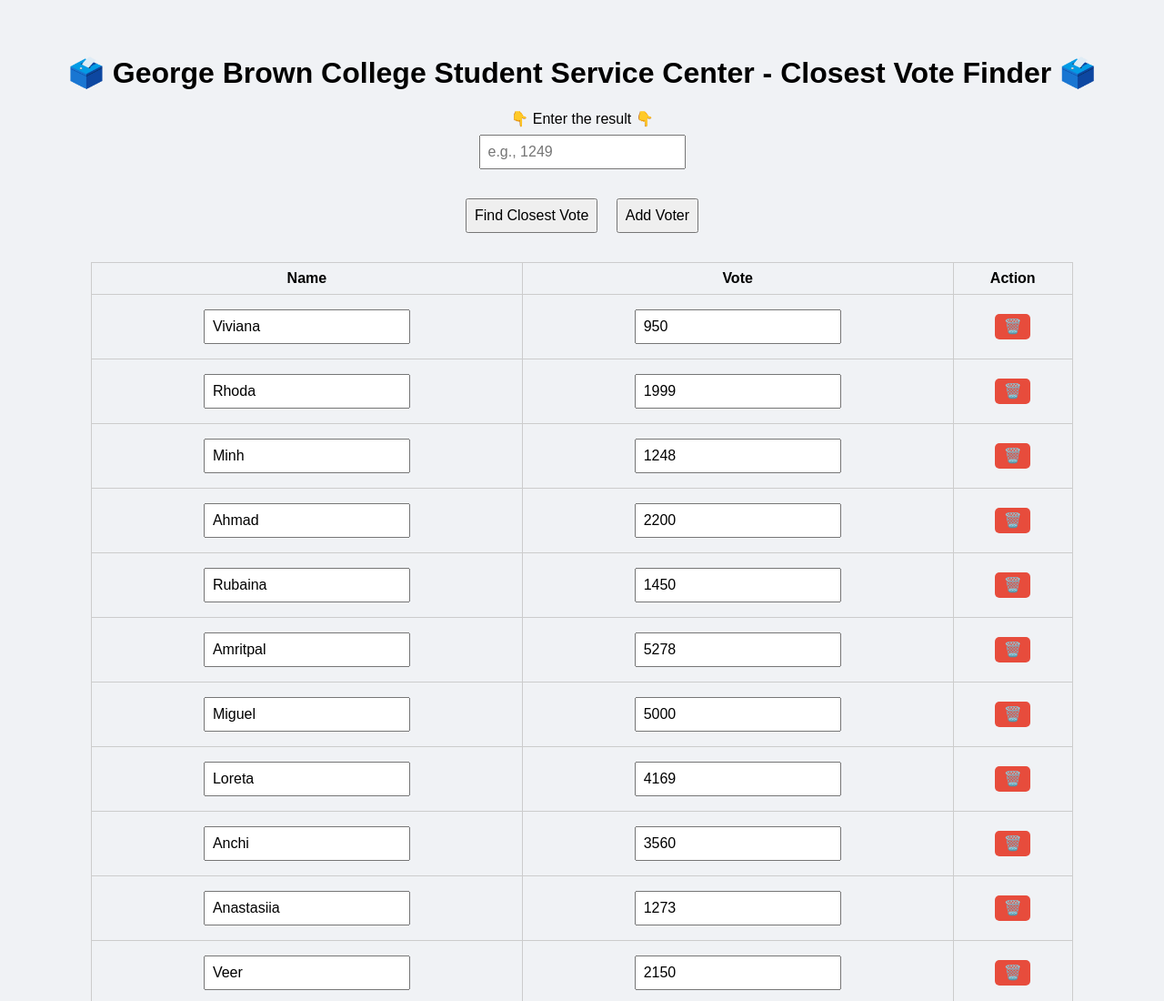
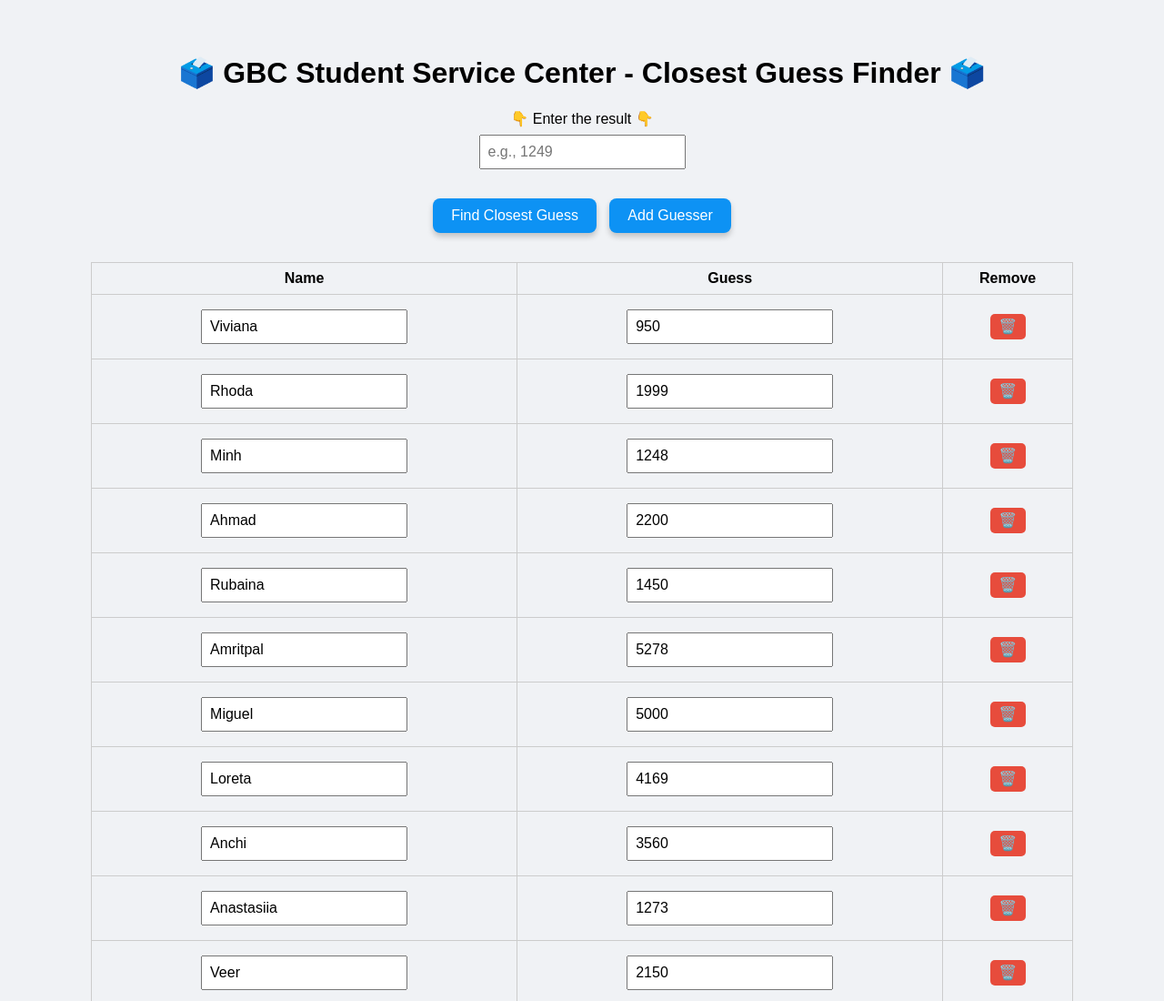
Before and after one commit to biradon/gbc-student-service-voting, a plain HTML site: page index.html in a window 1280 px wide. Shown: the top 1100 px of the page at 91% size. Drawn offline with Linux system fonts and the light colour scheme.

Commit message:
update UI

```diff
--- a/index.html
+++ b/index.html
@@ -3,7 +3,8 @@
 <head>
   <meta charset="UTF-8" />
   <meta name="viewport" content="width=device-width, initial-scale=1.0"/>
-  <title>Closest Vote Finder</title>
+  <title>GBC Student Service Guessing Game</title>
+  <link rel="icon" type="image/x-icon" href="favicon.ico">
   <style>
     body {
       font-family: Arial, sans-serif;
@@ -53,17 +54,36 @@
     .actions {
       margin: 1rem 0;
     }
+
+    .action-button {
+        background-color: #0D92F4; /* Bootstrap blue */
+        color: white;
+        padding: 10px 20px;
+        margin: 8px 5px;
+        border: none;
+        border-radius: 8px;
+        box-shadow: 0 4px 6px rgba(0, 0, 0, 0.2);
+        font-size: 16px;
+        cursor: pointer;
+        transition: all 0.2s ease-in-out;
+    }
+
+    .action-button:hover {
+        background-color: #0056b3;
+        transform: translateY(-2px);
+        box-shadow: 0 6px 12px rgba(0, 0, 0, 0.3);
+    }
   </style>
 </head>
 <body>
-  <h1>🗳️ George Brown College Student Service Center - Closest Vote Finder 🗳️</h1>
+  <h1>🗳️ GBC Student Service Center - Closest Guess Finder 🗳️</h1>
 
   <label for="userResult">👇 Enter the result 👇</label><br />
   <input type="number" id="userResult" placeholder="e.g., 1249" />
 
   <div class="actions">
-    <button onclick="findClosest()">Find Closest Vote</button>
-    <button onclick="addVoter()">Add Voter</button>
+    <button class="action-button" onclick="findClosest()">Find Closest Guess</button>
+    <button class="action-button" onclick="addVoter()">Add Guesser</button>
   </div>
 
   <div id="resultDisplay"></div>
@@ -72,8 +92,8 @@
     <thead>
       <tr>
         <th>Name</th>
-        <th>Vote</th>
-        <th>Action</th>
+        <th>Guess</th>
+        <th>Remove</th>
       </tr>
     </thead>
     <tbody>
```
Also changed, not shown: favicon.ico (added).
